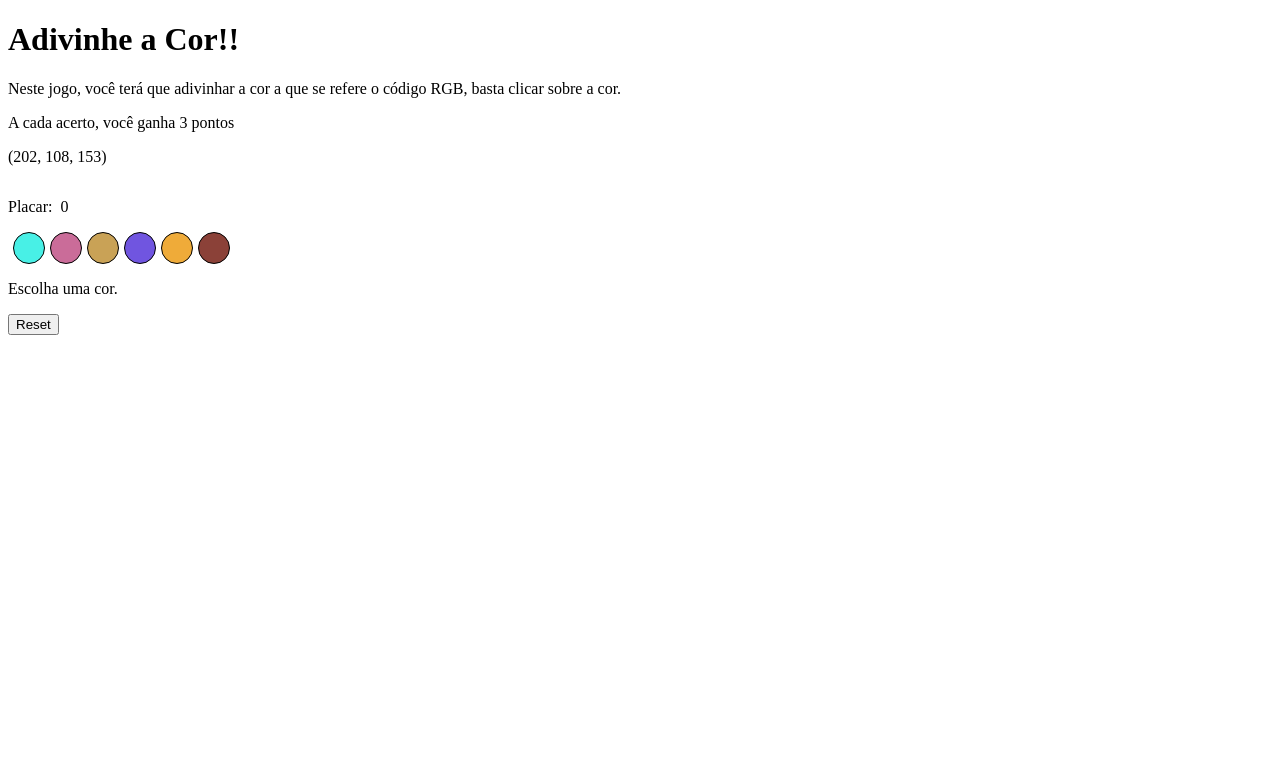
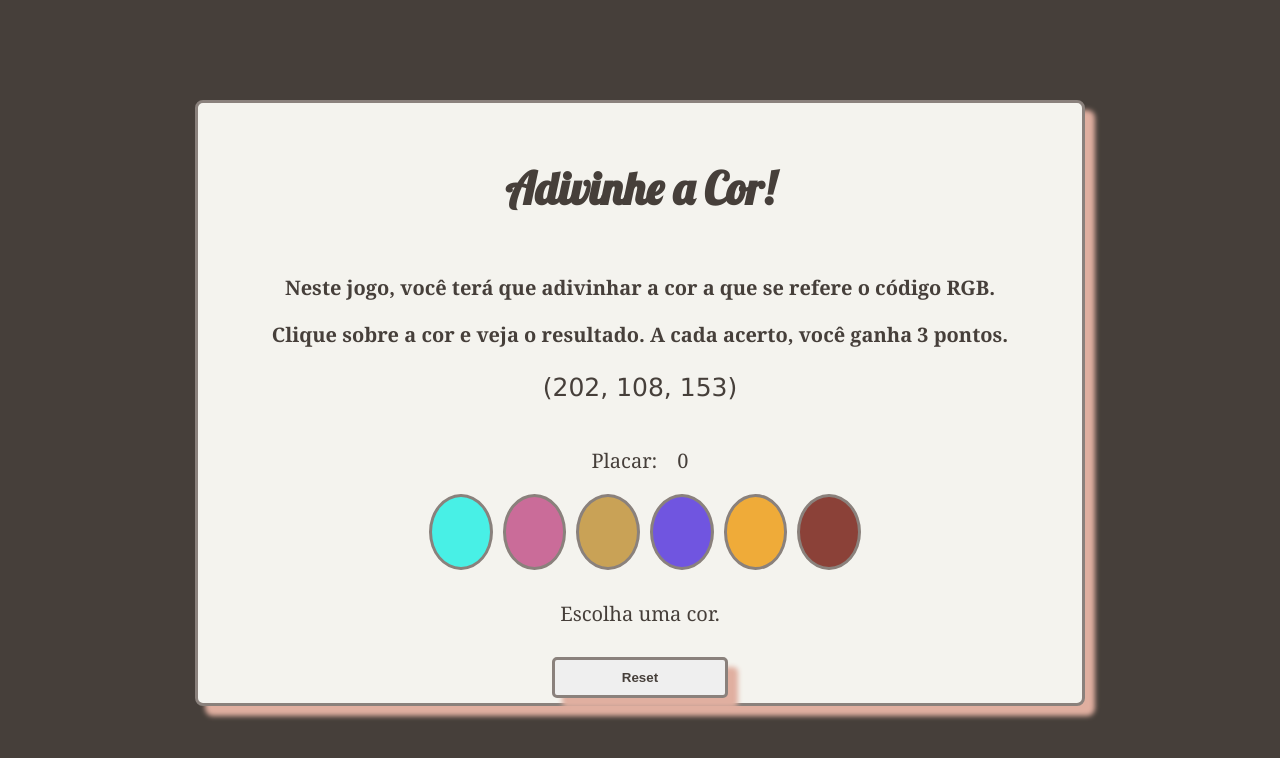
Before and after one commit to Ro-padoin/Projeto-Color-Guess, a plain HTML site: page index.html in a window 1280 px wide. Drawn offline with Linux system fonts and the light colour scheme; a web font is replaced by a local one.

Commit message:
add arquivo com CSS finalizado

```diff
--- a/index.html
+++ b/index.html
@@ -5,17 +5,21 @@
   <meta charset="UTF-8" />
   <meta http-equiv="X-UA-Compatible" content="IE=edge" />
   <meta name="viewport" content="width=device-width, initial-scale=1.0" />
+  <link
+    href="https://fonts.googleapis.com/css2?family=Inknut+Antiqua:wght@300;400;500;600;700;800;900&family=Lobster&display=swap"
+    rel="stylesheet">
+  <link rel="stylesheet" href="style.css" />
   <title>Project Color Guess</title>
-  <link rel="stylesheet" href="style.css" />
 </head>
 
 <body>
+
+  <section class="body-container">
     <header class="header">
-    <h1 id="title">Adivinhe a Cor!!</h1>
-    <div class="intrucoes">
-      <p>Neste jogo, você terá que adivinhar a cor a que se refere o código RGB, basta clicar sobre a cor.</p>
-      <p>A cada acerto, você ganha 3 pontos</p>
-    </div>
+      <h1 id="title">Adivinhe a Cor!</h1>
+      <p>Neste jogo, você terá que adivinhar a cor a que se refere o código RGB. </p>
+      <p> Clique sobre a cor e veja o
+        resultado. A cada acerto, você ganha 3 pontos.</p>
     </header>
 
     <main>
@@ -38,6 +42,7 @@
         <button id="reset-game">Reset</button>
       </section>
     </main>
+  </section>
 
   <script src="script.js"></script>
 </body>
--- a/style.css
+++ b/style.css
@@ -1,20 +1,103 @@
+/*
+Paleta de cores:
+- #E0AFA0
+- #F4F3EE
+- #BCB8B1
+- #8A817C
+- #463F3A
+
+font-family: 'Lobster', cursive;
+*/
+
+body {
+  background-color: #463F3A;
+  color: #463F3A;
+  font-family: Cambria, Cochin, Georgia, Times, 'Times New Roman', serif;
+}
+
+.body-container {
+  background-color: #F4F3EE;
+  border-radius: 8px;
+  border: 3px solid #8A817C;
+  box-shadow: 10px 10px 5px #E0AFA0;
+  height: 600px;
+  margin: 100px auto;
+  width: 70%;
+}
+
+.header {
+  text-align: center;
+}
+
+#title {
+  font-family: 'Lobster', cursive;
+  font-size: 45px;
+  padding: 20px;
+  text-align: center;
+}
+
+.header p {
+  font-size: 20px;
+  font-weight: bolder;
+}
+
+.cor {
+  margin: auto;
+  width: 50%;
+}
+
+.cor p {
+  font-size: 25px;
+  font-family: Verdana, Geneva, Tahoma, sans-serif;
+  text-align: center;
+}
+
 #balls {
   display: flex;
+  justify-content: center;
+  margin: auto;
+  width: 50%;
 }
 
 .ball {
-  border: 1px solid black;
+  border: 3px solid #8A817C;
   border-radius: 50%;
-  width: 30px;
-  height: 30px;
+  height: 70px;
   justify-content: space-between;
-  margin-left: 5px;
+  margin-left: 10px;
+  width: 70px;
 }
 
 #placar {
   display: flex;
+  font-size: 20px;
+  justify-content: center;
+  margin: auto;
+  width: 50%;
 }
 
 #score {
-  margin-left: 8px;
+  margin-left: 20px;
 }
+
+#answer {
+  font-size: 20px;
+  justify-content: center;
+  margin: auto;
+  padding: 30px;
+  text-align: center;
+  width: 50%;
+}
+
+#reset-game {
+  border: 3px solid #8A817C;
+  border-radius: 5px;
+  box-shadow: 10px 10px 5px #E0AFA0;
+  color: #463F3A;
+  display: flex;
+  font-weight: bold;
+  justify-content: center;
+  margin: auto;
+  padding: 10px;
+  width: 20%;
+}
```
Also changed, not shown: projeto_finalizado.png (added). Lines whose indentation alone changed are shown as unchanged.
